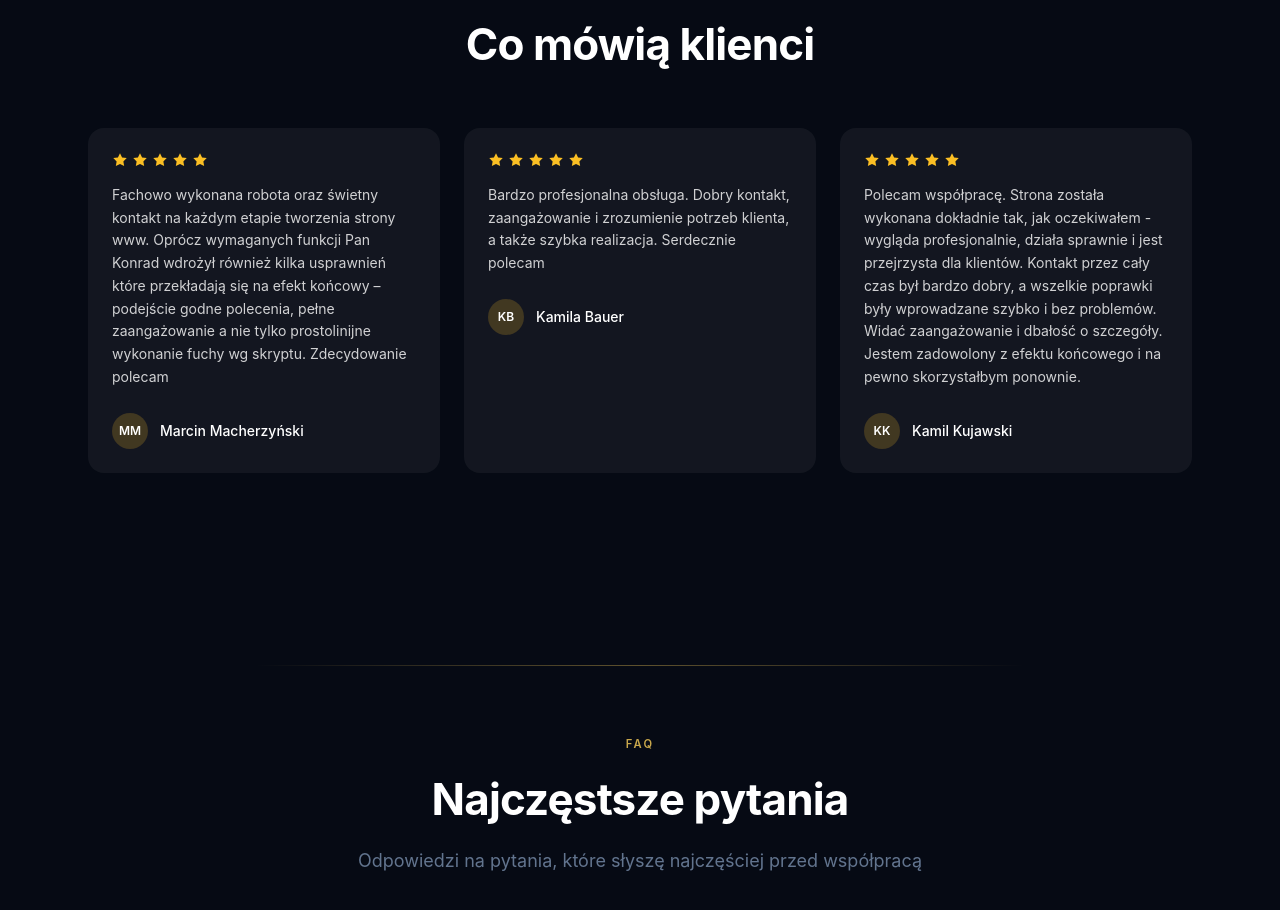
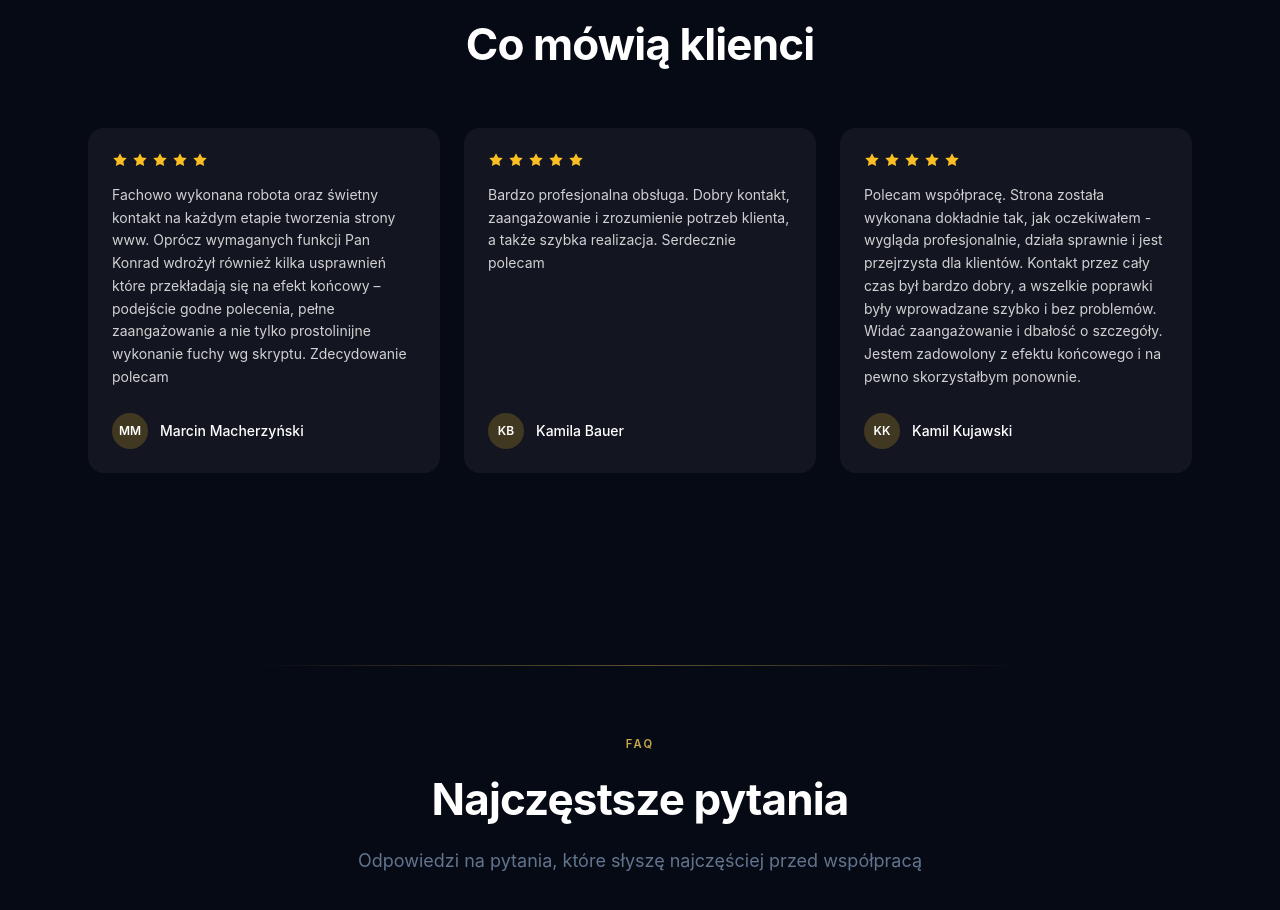
Before and after one commit to KonradBauer/freelance, a Next.js app: page / in a window 1280 px wide. Shown: the part 7820-8730 px from the top of the page. Built offline with nearby package versions, Linux system fonts and the light colour scheme; no server answers.

Commit message:
opinions

```diff
--- a/src/components/sections/GoogleReviewsSection.tsx
+++ b/src/components/sections/GoogleReviewsSection.tsx
@@ -47,12 +47,12 @@ export default function GoogleReviewsSection() {
           {REVIEWS.map((review) => (
             <div
               key={review.author}
-              className="rounded-2xl p-6"
+              className="rounded-2xl p-6 flex flex-col h-full"
               style={{ background: "rgba(255,255,255,0.05)" }}
             >
               <StarRating rating={review.rating} />
               <p className="text-white/80 text-sm leading-relaxed mb-6">{review.text}</p>
-              <div className="flex items-center gap-3">
+              <div className="flex items-center gap-3 mt-auto">
                 <div
                   className="w-9 h-9 rounded-full flex items-center justify-center text-xs font-semibold text-white"
                   style={{ background: "rgba(251,191,36,0.2)" }}
```
